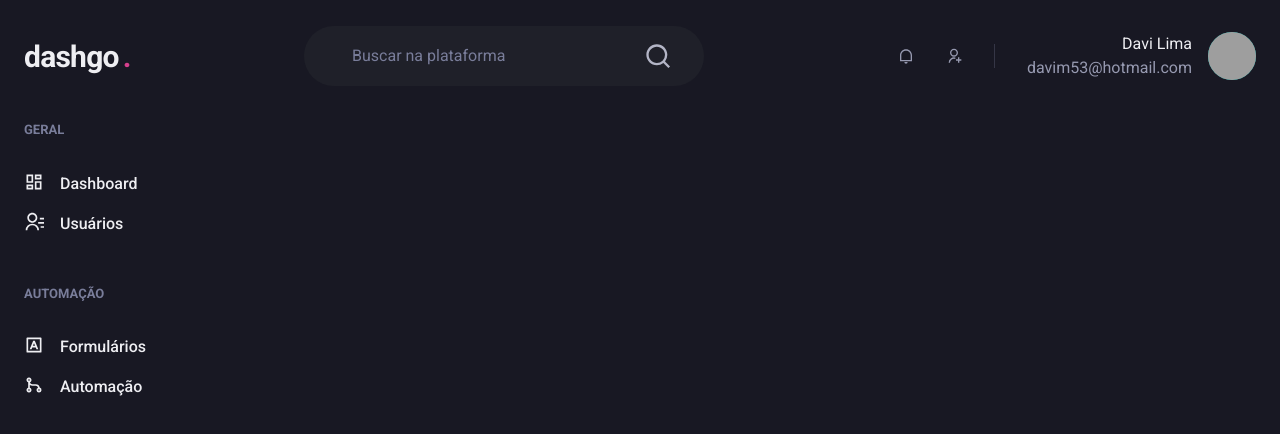
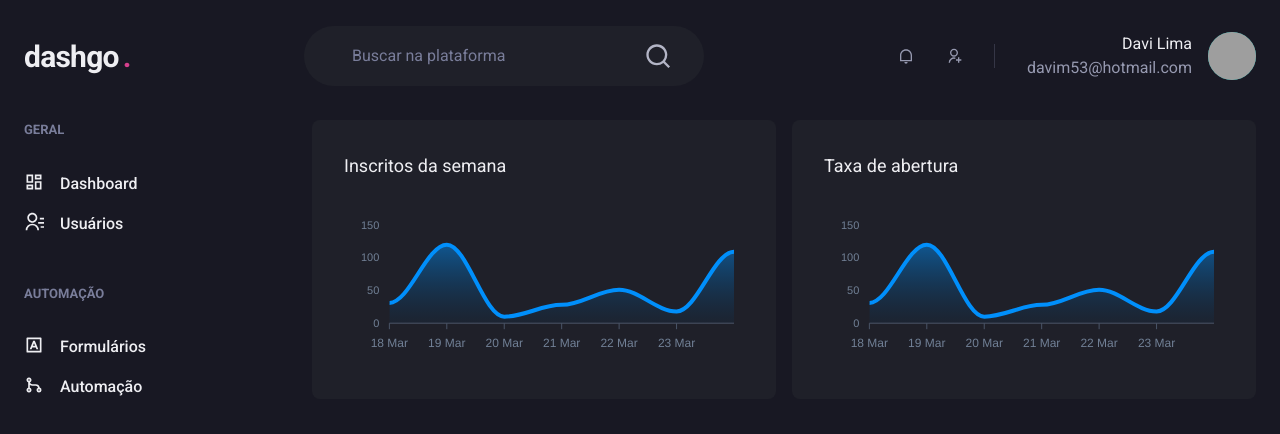
Before and after one commit to davim5/dashgo, a Next.js app: page /dashboard in a window 1280 px wide. Shown: the top 434 px of the page. Built offline with nearby package versions, Linux system fonts and the light colour scheme; grey boxes are pictures that could not be loaded.

Commit message:
Pagina:Dashboard+Apexcharts

```diff
--- a/package.json
+++ b/package.json
@@ -12,9 +12,11 @@
     "@chakra-ui/react": "^1.6.2",
     "@emotion/react": "^11.4.0",
     "@emotion/styled": "^11.3.0",
+    "apexcharts": "^3.26.3",
     "framer-motion": "^4.1.17",
     "next": "10.2.3",
     "react": "17.0.2",
+    "react-apexcharts": "^1.3.9",
     "react-dom": "17.0.2",
     "react-icons": "^4.2.0"
   },
--- a/src/pages/dashboard.tsx
+++ b/src/pages/dashboard.tsx
@@ -1,6 +1,63 @@
-import { Flex } from "@chakra-ui/react";
+import { Flex, SimpleGrid, Box,Text, theme } from "@chakra-ui/react";
 import { Header } from "../components/Header";
 import { Sidebar } from "../components/Sidebax";
+import dynamic from 'next/dynamic';
+
+const Chart = dynamic(() => import('react-apexcharts'),{
+    ssr: false,
+})
+
+const options = {
+    chart:{
+        toolbar:{
+            show: false,
+        },
+        zoom:{
+            enabled: false,
+        },
+        foreColor: theme.colors.gray[500]
+    },
+    grid: {
+        show: false,
+    },
+    dataLabels: {
+        enabled: false,
+    },
+    tooltip: {
+        enabled: false,
+    },
+    xaxis: {
+        type: 'datetime',
+        axisBorder: {
+            color: theme.colors.gray[600]
+        },
+        axisTicks:{
+            color: theme.colors.gray[600]
+        },
+        categories: [
+            '2021-03-18T00:00:00.000Z',
+            '2021-03-19T00:00:00.000Z',
+            '2021-03-20T00:00:00.000Z',
+            '2021-03-21T00:00:00.000Z',
+            '2021-03-22T00:00:00.000Z',
+            '2021-03-23T00:00:00.000Z',
+            '2021-03-24T00:00:00.000Z',
+        ]
+    },
+    fill: {
+        opacity: 0.3,
+        type:'gradient',
+        gradient: {
+            shade: 'dark',
+            opacityFrom: 0.7,
+            opacityTo: 0.3,
+        }
+    }
+};
+
+const series = [
+    { name: 'series1',data:[31,120,10,28,51,18,109]}
+];
 
 export default function Dashboard(){
     return(
@@ -8,6 +65,26 @@
             <Header/>
             <Flex w="100%" my="6" maxWidth={1480} mx="auto" px="6">
                 <Sidebar />
+                <SimpleGrid flex='1' gap="4" minChildWidth="320px" align="flex-start">
+                    <Box
+                    p="8"
+                    bg="gray.800"
+                    borderRadius={8}
+                    pb="4"
+                    >
+                        <Text fontSize="large" mb="4">Inscritos da semana</Text>
+                        <Chart options={options} series={series} type="area" height={160}/>
+                    </Box>
+                    <Box
+                    p="8"
+                    bg="gray.800"
+                    borderRadius={8}
+                    pb="4"
+                    >
+                        <Text fontSize="large" mb="4">Taxa de abertura</Text>
+                        <Chart options={options} series={series} type="area" height={160}/>
+                    </Box>
+                </SimpleGrid>
             </Flex>
         </Flex>
     )
```
Also changed, not shown: 1 other file (tests, documents, lock files or other folders).
